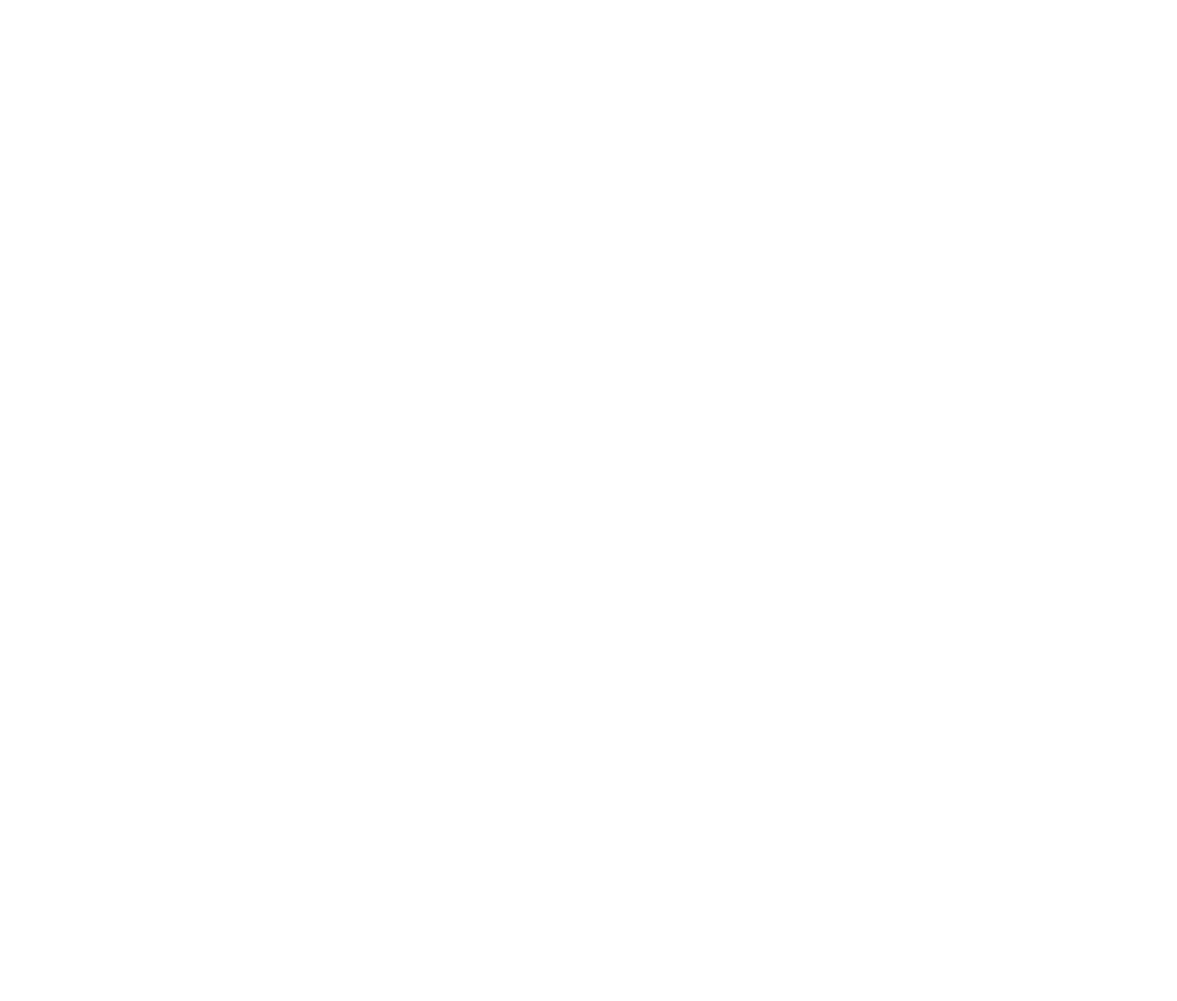
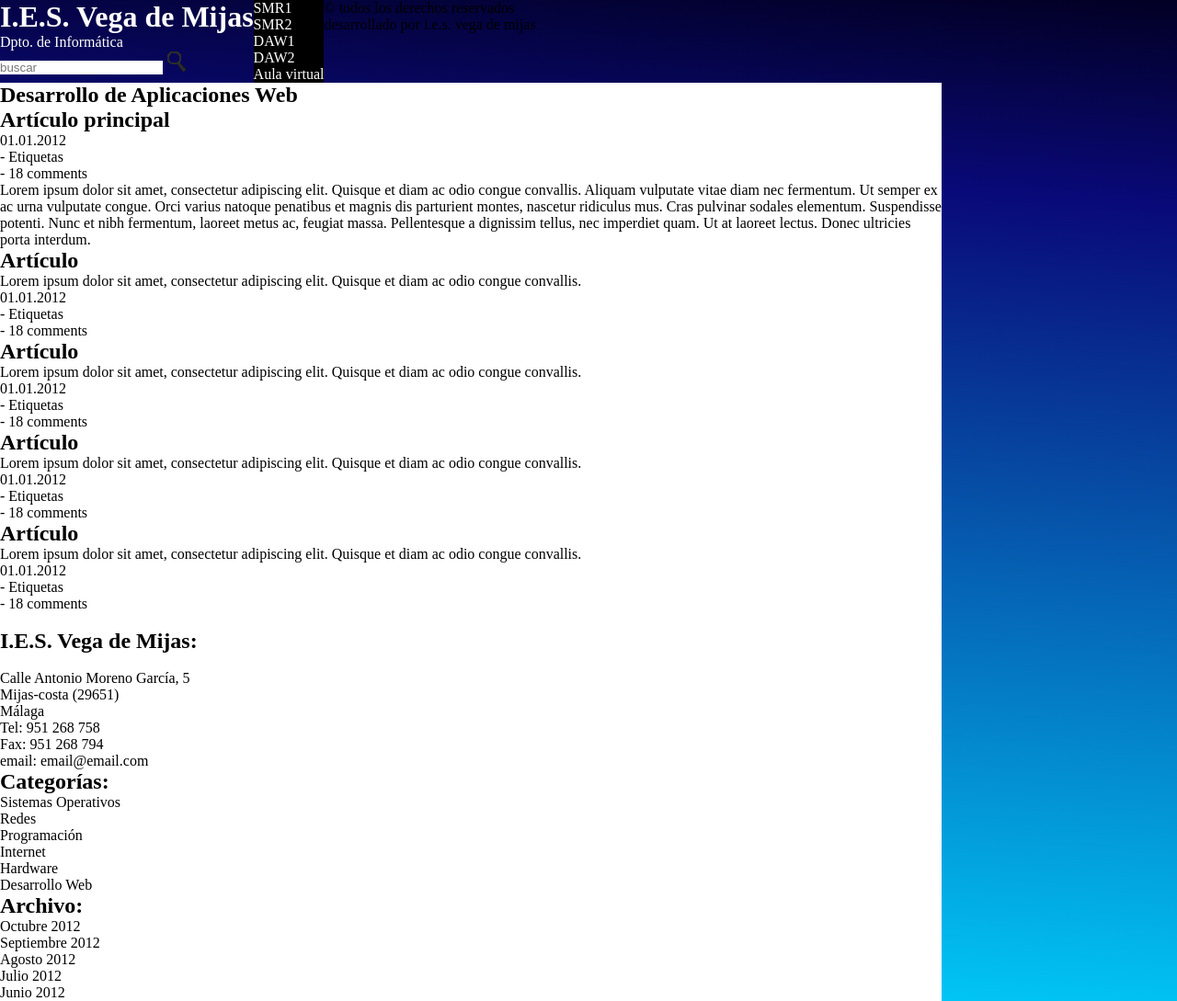
Before and after one commit to cmardom/proyecto01DIW, a plain HTML site: page proyecto01/www/index.html in a window 1280 px wide. Shown: the whole page at 92% size. Before the commit the page ends 800 px from the top, so only its background shows below. Drawn offline with Linux system fonts and the light colour scheme.

Commit message:
primeros cambios

```diff
--- a/proyecto01/www/css/estilo.css
+++ b/proyecto01/www/css/estilo.css
@@ -0,0 +1,45 @@
+/**
+Reseteo de propiedades a todo el html
+ */
+
+
+*{
+    margin: 0;
+    padding: 0;
+    border: 0;
+}
+
+body{
+    position: relative;
+    background: rgb(2,0,36);
+    background: linear-gradient(184deg, rgba(2,0,36,1) 0%, rgba(9,9,121,1) 19%, rgba(0,212,255,1) 100%);
+}
+header{
+    position: relative;
+    float: left;
+    max-width: 100%;
+    color: white;
+}
+
+nav {
+    position: relative;
+    float: left;
+    max-width: 80%;
+    color: white;
+    background-color: black;
+
+}
+nav ul{
+    position: relative;
+    float: left;
+    display: inline-block;
+    list-style: none;
+}
+
+main {
+    position: relative;
+    float: left;
+    background-color: white;
+    margin: 0 auto;
+    max-width: 80%;
+}
--- a/proyecto01/www/index.html
+++ b/proyecto01/www/index.html
@@ -13,6 +13,123 @@
 </head>
 
 <body>
+	<header>
+		<h1>I.E.S. Vega de Mijas</h1>
+		<p>Dpto. de Informática</p>
+		<label>
+			<input type="text" placeholder="buscar"></input>
+		</label>
+		<img src="images/bg-submit.gif">
+	</header>
+
+	<nav>
+		<ul>
+			<li>SMR1</li>
+			<li>SMR2</li>
+			<li>DAW1</li>
+			<li>DAW2</li>
+			<li>Aula virtual</li>
+		</ul>
+	</nav>
+
+	<main>
+		<section>
+			<h2>Desarrollo de Aplicaciones Web</h2>
+		</section>
+
+		<section>
+			<h2>Artículo principal</h2>
+			<time>01.01.2012</time>
+			<p>- Etiquetas </p>
+			<p>- 18 comments</p>
+			<p> Lorem ipsum dolor sit amet, consectetur adipiscing elit.
+				Quisque et diam ac odio congue convallis. Aliquam vulputate vitae diam nec fermentum. Ut semper ex ac urna vulputate congue. Orci varius natoque penatibus et magnis dis parturient montes, nascetur ridiculus mus. Cras pulvinar sodales elementum. Suspendisse potenti. Nunc et nibh fermentum, laoreet metus ac, feugiat massa. Pellentesque a dignissim tellus, nec imperdiet quam.
+				Ut at laoreet lectus. Donec ultricies porta interdum. </p>
+		</section>
+
+		<section>
+			<div>
+				<h2>Artículo</h2>
+				<p>Lorem ipsum dolor sit amet, consectetur adipiscing elit.
+					Quisque et diam ac odio congue convallis. </p>
+				<time>01.01.2012</time>
+				<p>- Etiquetas </p>
+				<p>- 18 comments</p>
+			</div>
+			<div>
+				<h2>Artículo</h2>
+				<p>Lorem ipsum dolor sit amet, consectetur adipiscing elit.
+					Quisque et diam ac odio congue convallis. </p>
+				<time>01.01.2012</time>
+				<p>- Etiquetas </p>
+				<p>- 18 comments</p>
+			</div>
+			<div>
+				<h2>Artículo</h2>
+				<p>Lorem ipsum dolor sit amet, consectetur adipiscing elit.
+					Quisque et diam ac odio congue convallis. </p>
+				<time>01.01.2012</time>
+				<p>- Etiquetas </p>
+				<p>- 18 comments</p>
+			</div>
+			<div>
+				<h2>Artículo</h2>
+				<p>Lorem ipsum dolor sit amet, consectetur adipiscing elit.
+					Quisque et diam ac odio congue convallis. </p>
+				<time>01.01.2012</time>
+				<p>- Etiquetas </p>
+				<p>- 18 comments</p>
+			</div>
+			<div>
+				<img>
+				<img>
+				<img>
+				<img>
+				<img>
+				<img>
+			</div>
+		</section>
+
+		<aside>
+			<section>
+				<h2>I.E.S. Vega de Mijas: </h2>
+				<img>
+				<p>Calle Antonio Moreno García, 5</p>
+				<p>Mijas-costa (29651)</p>
+				<p>Málaga</p>
+				<p>Tel: 951 268 758</p>
+				<p>Fax: 951 268 794</p>
+				<p>email: email@email.com</p>
+			</section>
+
+			<section>
+				<h2>Categorías:</h2>
+				<ul>
+					<li>Sistemas Operativos</li>
+					<li>Redes</li>
+					<li>Programación</li>
+					<li>Internet</li>
+					<li>Hardware</li>
+					<li>Desarrollo Web</li>
+				</ul>
+			</section>
+
+			<section>
+				<h2>Archivo:</h2>
+				<ul>
+					<li>Octubre 2012</li>
+					<li>Septiembre 2012</li>
+					<li>Agosto 2012</li>
+					<li>Julio 2012</li>
+					<li>Junio 2012</li>
+				</ul>
+			</section>
+		</aside>
+	</main>
+	<footer>
+		<p>&copy; todos los derechos reservados</p>
+		<p> desarrollado por i.e.s. vega de mijas</p>
+	</footer>
 
 </body>
 </html>
```
